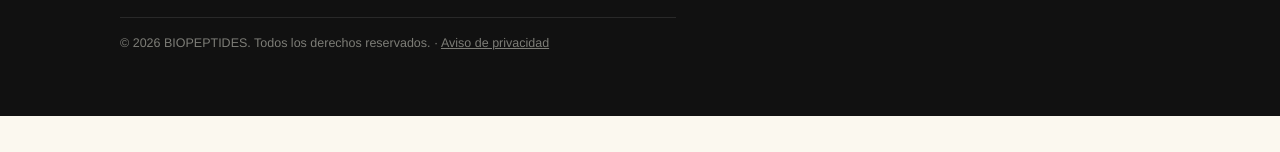
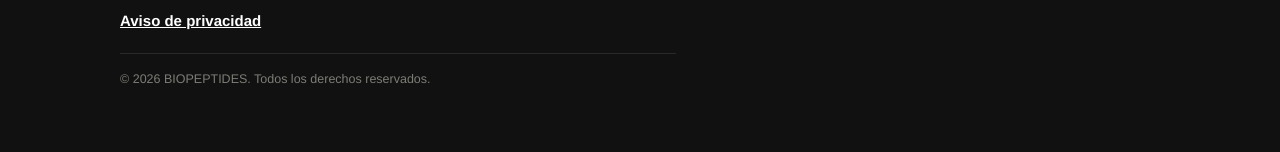
Before and after one commit to adrgaga603-dev/biopeptides-landing, a plain HTML site: page index.html in a window 1280 px wide. Shown: the part 4750-4902 px from the top of the page. Before the commit the page ends 4866 px from the top, so only its background shows below. Drawn offline with Linux system fonts and the light colour scheme.

Commit message:
Aviso de privacidad visible en el pie y junto al botón de WhatsApp

```diff
--- a/index.html
+++ b/index.html
@@ -525,6 +525,7 @@ fbq('track', 'PageView');
           <h3>Tu perfil coincide con quienes responden bien a este proceso</h3>
           <p>Siguiente paso: valoración médica por WhatsApp, sin costo por la conversación inicial.</p>
           <a id="quiz-whatsapp-btn" class="btn whatsapp" target="_blank" rel="noopener">Continuar por WhatsApp</a><br>
+          <p style="font-size:13px;margin:10px 0 0;">Al continuar aceptas nuestro <a href="aviso-de-privacidad.html" style="text-decoration:underline;">aviso de privacidad</a>.</p>
           <button class="quiz-back" onclick="quizRestart()">Volver a empezar</button>
         </div>
 
@@ -537,7 +538,8 @@ fbq('track', 'PageView');
   <div class="wrap">
     <img src="assets/logo-wordmark.png" alt="BIOPEPTIDES">
     <p>Esta página tiene fines informativos y educativos. No constituye una consulta médica ni receta. Este programa requiere valoración y seguimiento por un profesional de la salud. Los resultados individuales varían y dependen de cada caso clínico. Si tienes alguna condición de salud preexistente, consúltalo con tu médico antes de iniciar cualquier tratamiento.</p>
-    <p class="legal">© 2026 BIOPEPTIDES. Todos los derechos reservados. · <a href="aviso-de-privacidad.html" style="color:inherit;">Aviso de privacidad</a></p>
+    <p><a href="aviso-de-privacidad.html" style="color:#ffffff;text-decoration:underline;font-size:15px;font-weight:600;">Aviso de privacidad</a></p>
+    <p class="legal">© 2026 BIOPEPTIDES. Todos los derechos reservados.</p>
   </div>
 </footer>
 
```
